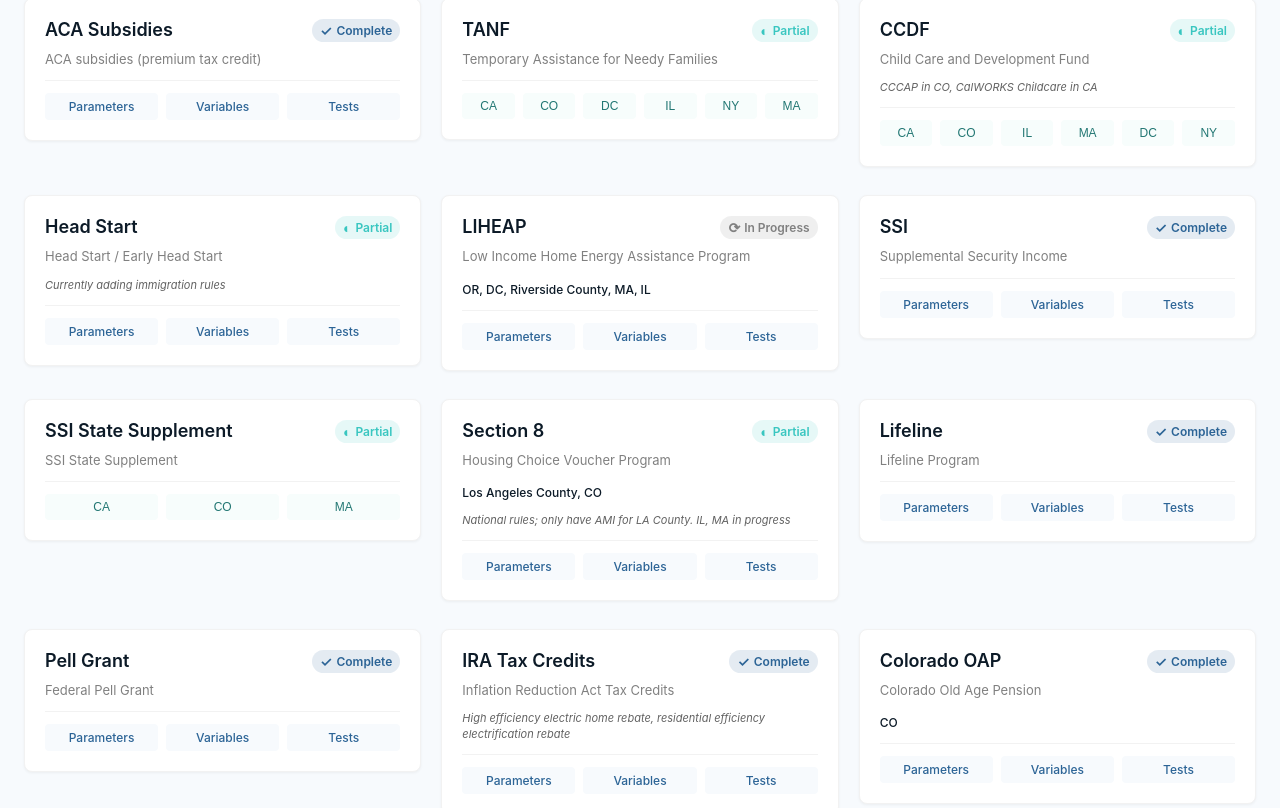
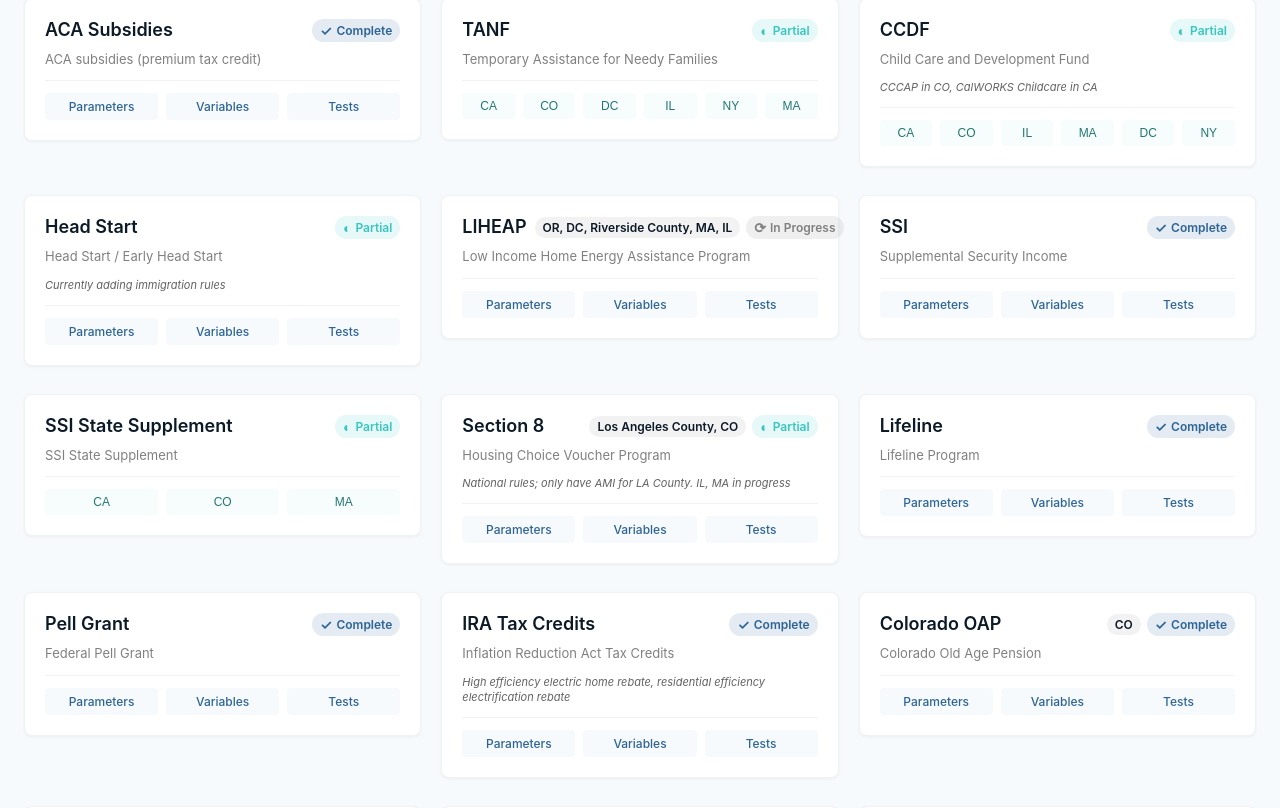
Before and after one commit to PolicyEngine/policyengine-coverage-tracker, a React (Create React App) app: page / in a window 1280 px wide. Shown: the part 1139-1947 px from the top of the page. Built offline with nearby package versions, Linux system fonts and the light colour scheme.

Commit message:
filtering

```diff
--- a/src/App.tsx
+++ b/src/App.tsx
@@ -59,8 +59,15 @@
             expandedPrograms.push(stateSpecificProgram);
           });
         } else {
-          // For programs without state implementations, just add the original
-          expandedPrograms.push(program);
+          // For state-local mode, only add programs that are state/local or state income tax
+          if (filterMode === 'state-local') {
+            if (program.agency === 'State' || program.agency === 'Local' || program.id === 'state_income_tax') {
+              expandedPrograms.push(program);
+            }
+          } else {
+            // For federal mode, add all programs without state implementations
+            expandedPrograms.push(program);
+          }
         }
       });
 
@@ -93,16 +100,22 @@
     } else if (filterMode === 'state-local') {
       // Show State and Local programs, plus state-specific versions of federal programs
       filtered = filtered.filter((program) => {
-        // Always include State and Local agency programs
-        if (program.agency === 'State' || program.agency === 'Local') return true;
-
         // For federal programs with state implementations, show only the state-specific versions
         if (program.id.includes('_')) return true; // State-specific versions
 
-        // Show general federal program only if it has state implementations AND we're in "All" state view
-        if (program.stateImplementations && program.stateImplementations.length > 0 && selectedState === 'All') {
-          return true;
+        // When "All" states is selected
+        if (selectedState === 'All') {
+          // Show State Income Taxes as it varies by state
+          if (program.id === 'state_income_tax') return true;
+          // Don't show other programs without state implementations
+          return false;
         }
+
+        // When a specific state is selected, include State and Local agency programs
+        if (program.agency === 'State' || program.agency === 'Local') return true;
+
+        // Also include State Income Taxes when a specific state is selected
+        if (program.id === 'state_income_tax') return true;
 
         return false;
       });
--- a/src/components/ProgramCard.tsx
+++ b/src/components/ProgramCard.tsx
@@ -24,11 +24,13 @@
 
 const ProgramCard: React.FC<ProgramCardProps> = ({ program, selectedState, onStateSelect }) => {
   let displayStatus = program.status;
+  let isStateSpecificView = false;
 
   if (selectedState && selectedState !== 'All' && program.stateImplementations) {
     const stateImpl = program.stateImplementations.find(impl => impl.state === selectedState);
     if (stateImpl) {
       displayStatus = stateImpl.status;
+      isStateSpecificView = true;
     }
   }
 
@@ -73,7 +75,7 @@
             }}>
               {program.name}
             </h3>
-            {program.coverage && program.coverage !== 'US' && (
+            {program.stateImplementations && program.coverage && program.coverage !== 'US' && (
               <span style={{
                 color: colors.GRAY,
                 fontSize: '11px',
--- a/src/components/ProgramGrid.tsx
+++ b/src/components/ProgramGrid.tsx
@@ -48,11 +48,13 @@
       {programs.map((program) => {
         // Check if this program has state-specific implementation
         let displayStatus = program.status;
+        let isStateSpecificView = false;
 
         if (selectedState && selectedState !== 'All' && program.stateImplementations) {
           const stateImpl = program.stateImplementations.find(impl => impl.state === selectedState);
           if (stateImpl) {
             displayStatus = stateImpl.status;
+            isStateSpecificView = true;
           }
         }
 
@@ -98,6 +100,22 @@
                 }}>
                   {program.name}
                 </h3>
+                <div style={{ display: 'flex', gap: '6px', alignItems: 'center' }}>
+                  {!program.stateImplementations && program.coverage && program.coverage !== 'US' && (
+                    <div
+                      style={{
+                        padding: '3px 8px',
+                        borderRadius: '12px',
+                        backgroundColor: colors.LIGHT_GRAY,
+                        color: colors.DARKEST_BLUE,
+                        fontSize: '12px',
+                        fontWeight: 600,
+                        whiteSpace: 'nowrap',
+                      }}
+                    >
+                      {program.coverage}
+                    </div>
+                  )}
                   <div
                     style={{
                       display: 'flex',
@@ -115,6 +133,7 @@
                     {getStatusLabel(displayStatus)}
                   </div>
                 </div>
+              </div>
               <p style={{
                 margin: '6px 0 0',
                 color: colors.GRAY,
@@ -128,20 +147,6 @@
                 {program.fullName}
               </p>
             </div>
-
-            {/* Coverage info - only show if no state implementations */}
-            {program.coverage && program.coverage !== 'US' && !program.stateImplementations && (
-              <div style={{ marginBottom: '12px' }}>
-                <span style={{
-                  color: colors.DARKEST_BLUE,
-                  fontSize: '12px',
-                  fontWeight: 500,
-                  display: 'inline-block',
-                }}>
-                  {program.coverage}
-                </span>
-              </div>
-            )}
 
             {/* Notes (if any) - more compact */}
             {program.notes && (
```
Lines whose indentation alone changed are shown as unchanged.
